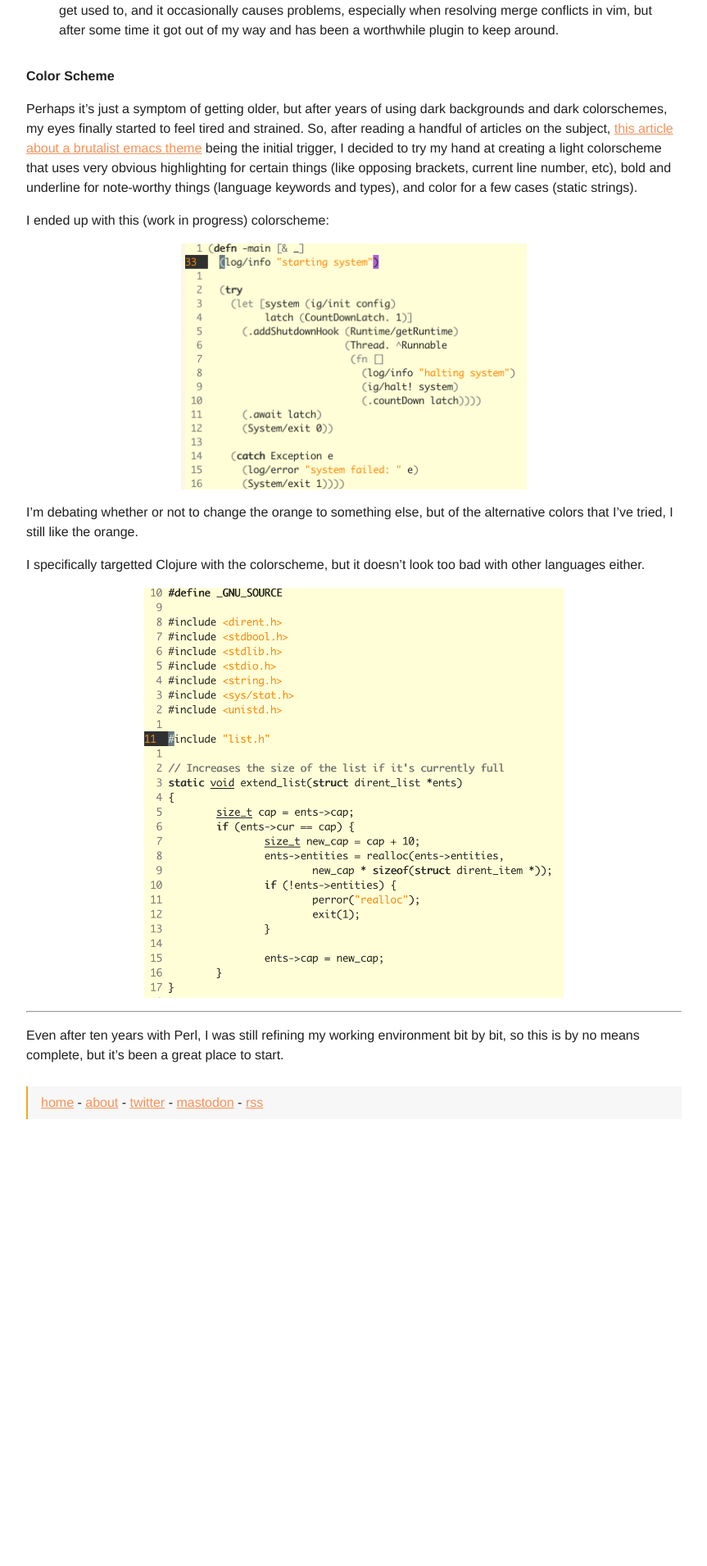
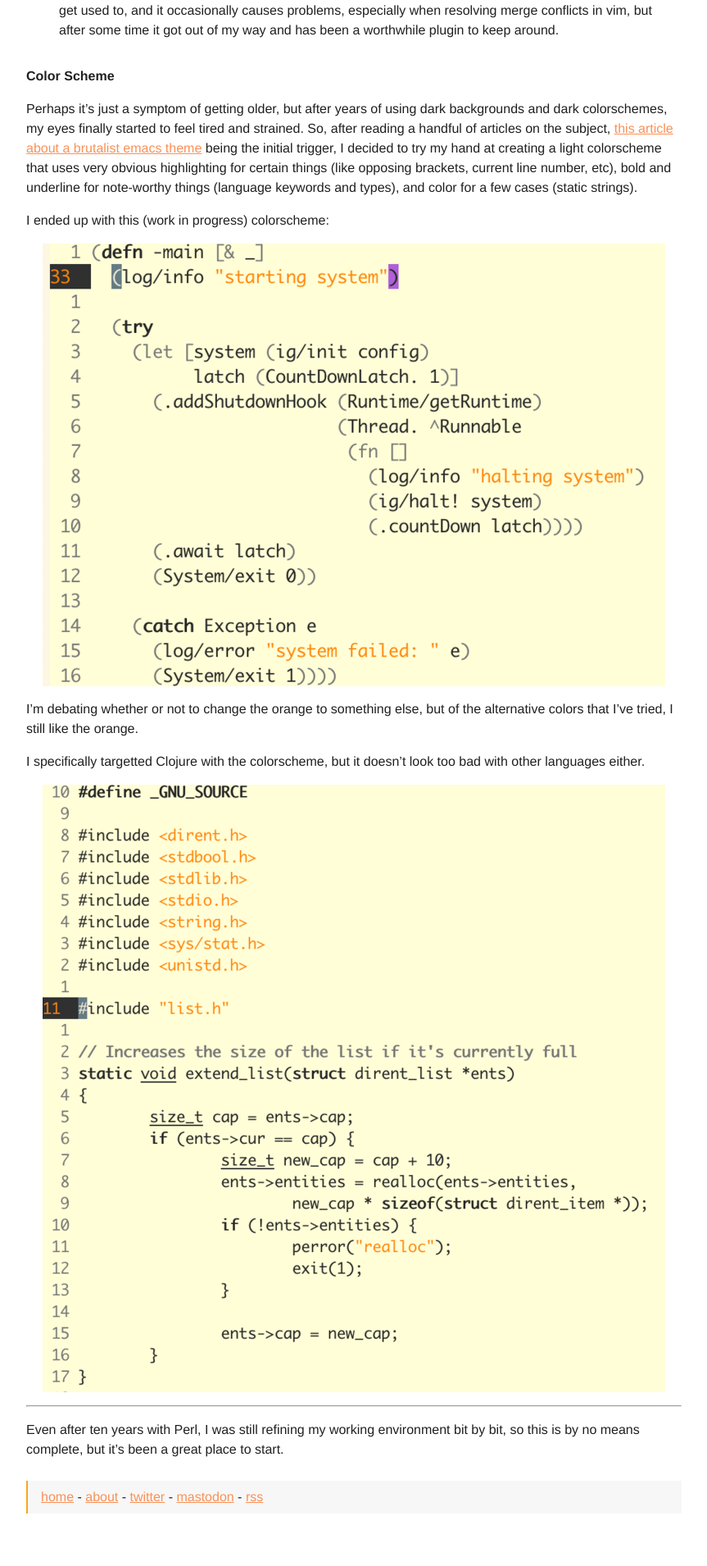
Before and after one commit to ltriant/ltriant.github.io, a Jekyll site: the page built from _posts/2019-06-19-clojure-the-first-three-months.md, in a window 1280 px wide. Shown: the part 976-2886 px from the top of the page at 82% size, without its empty margins (208-1071 px from the left). Built offline with Jekyll 4.4.1, drawn with Linux system fonts in a browser that asks for light colours; before the commit the page ends 2405 px from its top, so only the background shows below that.

Commit message:
style: allow images to resize for mobile interfaces
I had static heights/widths on some images, which meant they were huge
and terrible-looking on mobile interfaces. This allows them to be
resized to fit the screen.

```diff
--- a/_posts/2019-06-19-clojure-the-first-three-months.md
+++ b/_posts/2019-06-19-clojure-the-first-three-months.md
@@ -33,13 +33,13 @@ Perhaps it's just a symptom of getting older, but after years of using dark back
 
 I ended up with this (work in progress) colorscheme:
 
-![Slightly easier on the eyes](/assets/vim-colorscheme-clojure.png){:height="300px" .post-image}
+![Slightly easier on the eyes](/assets/vim-colorscheme-clojure.png){:.post-image}
 
 I'm debating whether or not to change the orange to something else, but of the alternative colors that I've tried, I still like the orange.
 
 I specifically targetted Clojure with the colorscheme, but it doesn't look too bad with other languages either.
 
-![I like the type highlighting](/assets/vim-colorscheme-c.png){:height="500px" .post-image}
+![I like the type highlighting](/assets/vim-colorscheme-c.png){:.post-image}
 
 ---
 
--- a/assets/main.css
+++ b/assets/main.css
@@ -79,8 +79,16 @@ a:hover   { color: #faa61a; text-decoration: none; }
 
 img.post-image {
 	display: block;
+	height: auto;
+	width: 100%;
 	margin-left: auto;
 	margin-right: auto;
+}
+
+@media (min-width: 850px) {
+	img.post-image {
+		width: auto;
+	}
 }
 
 code, pre { background: hsl(0, 0%, 97%); }
```
Also changed, not shown: _posts/2019-11-22-nes-emulator.md (+1 -1 lines), assets/donkey-kong-chr.png, assets/vim-colorscheme-c.png, assets/vim-colorscheme-clojure.png.
